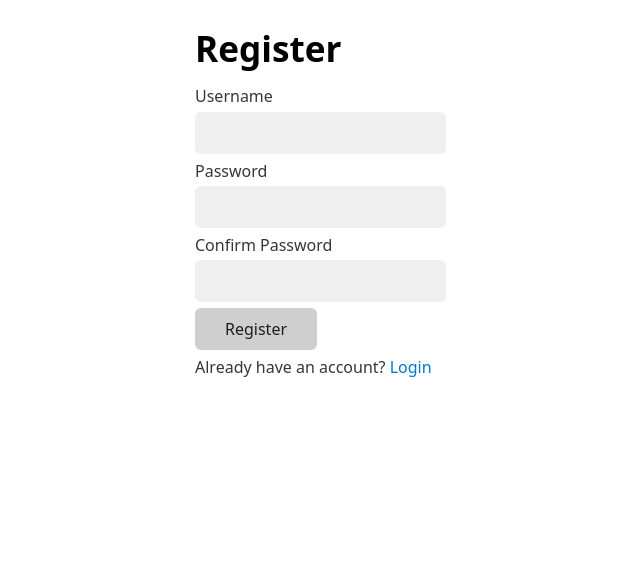
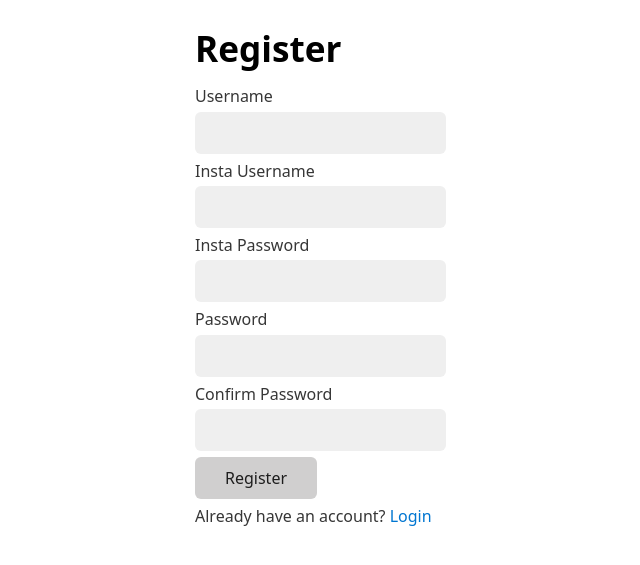
Before and after one commit to FatemehMOOHAMADI/uni_project_webservice, a Flask app: template templates/register.html in a window 1280 px wide. Shown: the top 565 px of the page, without its empty margins (45-685 px from the left). Run offline with Flask 3, Linux system fonts and the light colour scheme; the template is opened without the code that fills it, so the values that code supplies are empty.

Commit message:
added username_insta and password_insta fields to the register form

```diff
--- a/templates/register.html
+++ b/templates/register.html
@@ -1,6 +1,8 @@
 <!DOCTYPE html>
 <html>
 <head>
+  <meta charset="UTF-8">
+  <meta name="viewport" content="width=device-width, initial-scale=1.0">
   <title>Register</title>
   <link rel="stylesheet" href="https://cdn.jsdelivr.net/npm/water.css@2/out/water.css">
 </head>
@@ -11,16 +13,31 @@
             <div class="form-group">
                 <label for="user_name">Username</label>
                 <input type="text" id="user_name" name="user_name" required>
+
                 <div id="usernameError" class="error"></div>
+            </div>
+            <div class="form-group">
+                <label for="username_insta">Insta Username</label>
+                <input type="text" id="username_insta" name="username_insta" required>
+
+                <div id="username_instaError" class="error"></div>
+            </div>
+            <div class="form-group">
+                <label for="password_insta">Insta Password</label>
+                <input type="text" id="password_insta" name="password_insta" required>
+
+                <div id="password_instaError" class="error"></div>
             </div>
             <div class="form-group">
                 <label for="password">Password</label>
                 <input type="password" id="password" name="password" required>
+
                 <div id="passwordError" class="error"></div>
             </div>
             <div class="form-group">
                 <label for="confirm">Confirm Password</label>
                 <input type="password" id="confirm" name="confirm" required>
+
                 <div id="confirmError" class="error"></div>
             </div>
             <button type="submit">Register</button>
@@ -38,6 +55,8 @@
 
             const formData = {
                 user_name: document.getElementById('user_name').value,
+                username_insta: document.getElementById('username_insta').value,
+                password_insta: document.getElementById('password_insta').value,
                 password: document.getElementById('password').value,
                 confirm: document.getElementById('confirm').value
             };
@@ -60,6 +79,10 @@
                     // Handle errors
                     if (data.message.includes('user name')) {
                         document.getElementById('usernameError').textContent = data.message;
+                    } else if (data.message.includes('username_insta')) {
+                        document.getElementById('username_instaError').textContent = data.message;
+                    } else if (data.message.includes('password_insta')) {
+                        document.getElementById('password_instaError').textContent = data.message;
                     } else if (data.message.includes('password')) {
                         document.getElementById('passwordError').textContent = data.message;
                     } else if (data.message.includes('confirm')) {
```
